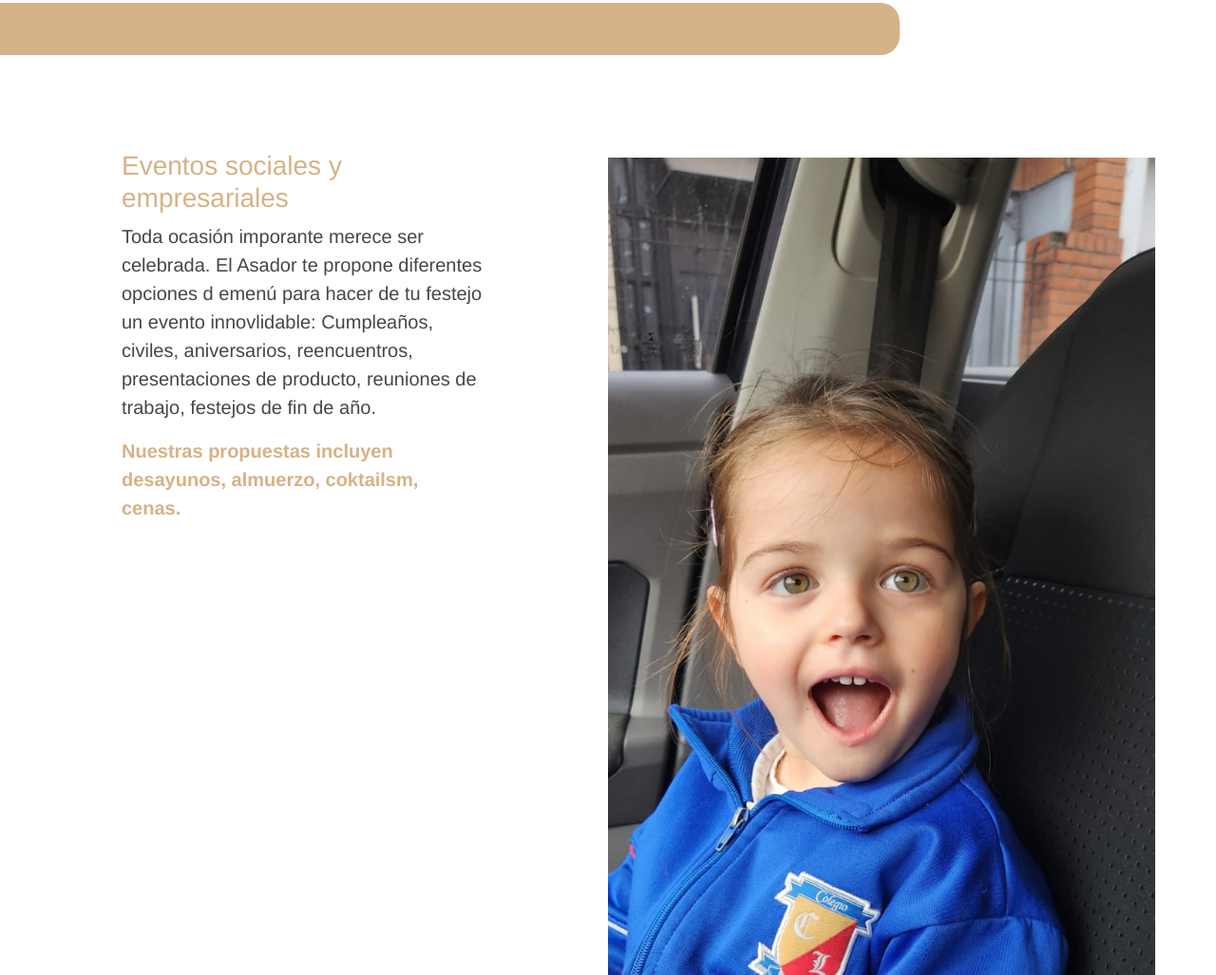
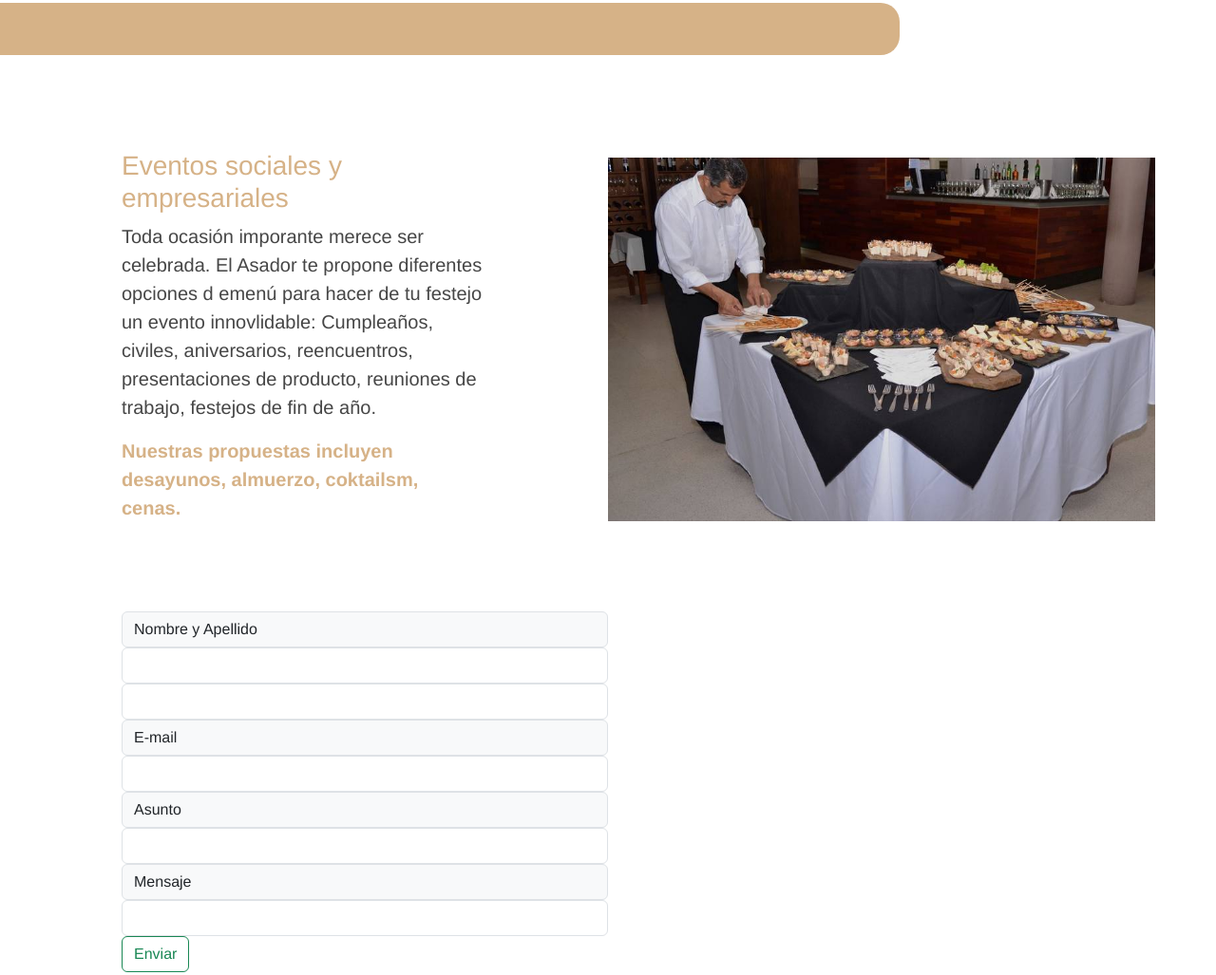
Before and after one commit to PCame54/PreEntrega3_Camerotto, a website: page pages/eventos.html in a window 1280 px wide. Shown: the part 790-1817 px from the top of the page at 95% size. Drawn offline with nearby package versions, Linux system fonts and the light colour scheme.

Commit message:
eventos fixed

```diff
--- a/pages/eventos.html
+++ b/pages/eventos.html
@@ -67,7 +67,7 @@
     </section>
 
     <section>
-        <img src="../imagenes/Emma.jpg" alt="Eventos Sociales" class ="eventos">
+        <img src="../imagenes/eventos.jpg" alt="Eventos Sociales" class ="eventos">
     </Section>
 
     <section class="form">
```
Also changed, not shown: imagenes/Emma.jpg (deleted).
